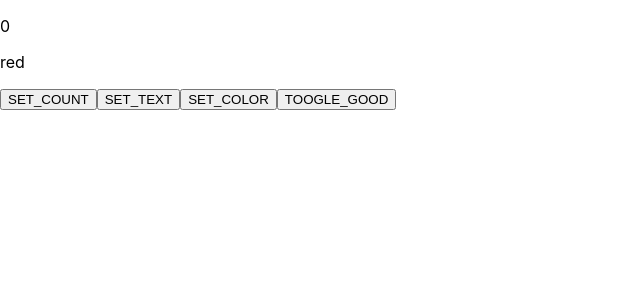
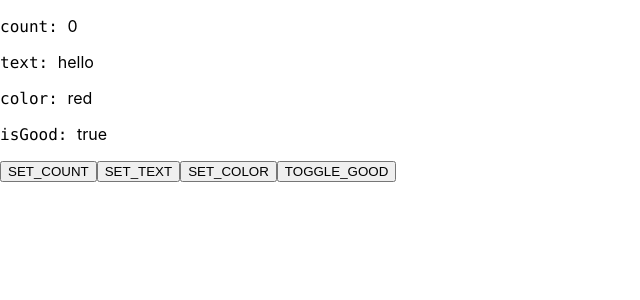
Before and after one commit to chanwoo00106/Ts, a React (Create React App) app in the folder ts-react-tutorial/: page / in a window 1280 px wide. Shown: the top 300 px of the page, without its empty margins (0-640 px from the left). Built offline with nearby package versions, Linux system fonts and the light colour scheme.

Commit message:
Context 사용

```diff
--- a/ts-react-tutorial/src/App.tsx
+++ b/ts-react-tutorial/src/App.tsx
@@ -1,8 +1,13 @@
 import React from 'react';
-import UseReducerSample from './UseReducerSample';
+import { SampleProvider } from './SampleContext';
+import ReducerSample from './ReducerSample'
 
 const App: React.FC = () => {
-  return <UseReducerSample />;
+  return (
+    <SampleProvider>
+      <ReducerSample />
+    </SampleProvider>
+  );
 };
 
 export default App;
--- /dev/null
+++ b/ts-react-tutorial/src/ReducerSample.tsx
@@ -0,0 +1,37 @@
+import React from 'react';
+import { useSampleState, useSampleDispatch } from './SampleContext';
+
+function ReducerSample() {
+    const state = useSampleState();
+    const dispatch = useSampleDispatch();
+
+    const setCount = () => dispatch({ type: 'SET_COUNT', count: 5 }); // count 를 넣지 않으면 에러발생
+    const setText = () => dispatch({ type: 'SET_TEXT', text: 'bye' }); // text 를 넣지 않으면 에러 발생
+    const setColor = () => dispatch({ type: 'SET_COLOR', color: 'orange' }); // orange 를 넣지 않으면 에러 발생
+    const toggleGood = () => dispatch({ type: 'TOGGLE_GOOD' });
+
+    return (
+        <div>
+            <p>
+                <code>count: </code> {state.count}
+            </p>
+            <p>
+                <code>text: </code> {state.text}
+            </p>
+            <p>
+                <code>color: </code> {state.color}
+            </p>
+            <p>
+                <code>isGood: </code> {state.isGood ? 'true' : 'false'}
+            </p>
+            <div>
+                <button onClick={setCount}>SET_COUNT</button>
+                <button onClick={setText}>SET_TEXT</button>
+                <button onClick={setColor}>SET_COLOR</button>
+                <button onClick={toggleGood}>TOGGLE_GOOD</button>
+            </div>
+        </div>
+    );
+}
+
+export default ReducerSample;
--- /dev/null
+++ b/ts-react-tutorial/src/SampleContext.tsx
@@ -0,0 +1,85 @@
+import React, { useReducer, useContext, createContext, Dispatch } from 'react';// 필요한 타입들을 미리 선언
+
+type Color = 'red' | 'orange' | 'yellow';
+
+// 상태를 위한 타입
+type State = {
+    count: number;
+    text: string;
+    color: Color;
+    isGood: boolean;
+};
+
+// 모든 액션들을 위한 타입
+type Action =
+    | { type: 'SET_COUNT'; count: number }
+    | { type: 'SET_TEXT'; text: string }
+    | { type: 'SET_COLOR'; color: Color }
+    | { type: 'TOGGLE_GOOD' };
+
+// 디스패치를 위한 타입 (Dispatch 를 리액트에서 불러올 수 있음), 액션들의 타입을 Dispatch 의 Generics로 설정
+type SampleDispatch = Dispatch<Action>;
+
+// Context 만들기
+const SampleStateContext = createContext<State | null>(null);
+const SampleDispatchContext = createContext<SampleDispatch | null>(null);
+
+// 리듀서
+function reducer(state: State, action: Action): State {
+    switch (action.type) {
+        case 'SET_COUNT':
+            return {
+                ...state,
+                count: action.count // count가 자동완성되며, number 타입인걸 알 수 있습니다.
+            };
+        case 'SET_TEXT':
+            return {
+                ...state,
+                text: action.text // text가 자동완성되며, string 타입인걸 알 수 있습니다.
+            };
+        case 'SET_COLOR':
+            return {
+                ...state,
+                color: action.color // color 가 자동완성되며 color 가 Color 타입인걸 알 수 있습니다.
+            };
+        case 'TOGGLE_GOOD':
+            return {
+                ...state,
+                isGood: !state.isGood
+            };
+        default:
+            throw new Error('Unhandled action');
+    }
+}
+
+// SampleProvider 에서 useReduer를 사용하고
+// SampleStateContext.Provider 와 SampleDispatchContext.Provider 로 children 을 감싸서 반환합니다.
+export function SampleProvider({ children }: { children: React.ReactNode }) {
+    const [state, dispatch] = useReducer(reducer, {
+        count: 0,
+        text: 'hello',
+        color: 'red',
+        isGood: true
+    });
+
+    return (
+        <SampleStateContext.Provider value={state}>
+            <SampleDispatchContext.Provider value={dispatch}>
+                {children}
+            </SampleDispatchContext.Provider>
+        </SampleStateContext.Provider>
+    );
+}
+
+// state 와 dispatch 를 쉽게 사용하기 위한 커스텀 Hooks
+export function useSampleState() {
+    const state = useContext(SampleStateContext);
+    if (!state) throw new Error('Cannot find SampleProvider'); // 유효하지 않을땐 에러를 발생
+    return state;
+}
+
+export function useSampleDispatch() {
+    const dispatch = useContext(SampleDispatchContext);
+    if (!dispatch) throw new Error('Cannot find SampleProvider'); // 유효하지 않을땐 에러를 발생
+    return dispatch;
+}
--- a/ts-react-tutorial/src/UseReducerSample.tsx
+++ b/ts-react-tutorial/src/UseReducerSample.tsx
@@ -53,14 +53,15 @@
     const toggleGood = () => dispatch({ type: 'TOOGLE_GOOD' });
     return (
         <>
-            <div><p>{state.count}</p></div>
-            <div><p>{state.text}</p></div>
-            <div><p>{state.color}</p></div>
+            <div><p>count: {state.count}</p></div>
+            <div><p>text: {state.text}</p></div>
+            <div><p>color: {state.color}</p></div>
+            <div><p>isGood: {state.isGood ? 'true' : 'false'}</p></div>
             <div>
                 <button onClick={setCount}>SET_COUNT</button>
                 <button onClick={setText}>SET_TEXT</button>
                 <button onClick={setColor}>SET_COLOR</button>
-                {state.isGood && <button onClick={toggleGood}>TOOGLE_GOOD</button>}
+                <button onClick={toggleGood}>TOOGLE_GOOD</button>
             </div>
         </>
     )
--- /dev/null
+++ b/ts-react-tutorial/src/react-app-env.d.ts
@@ -0,0 +1 @@
+/// <reference types="react-scripts" />
```
